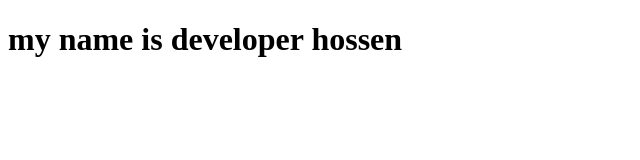
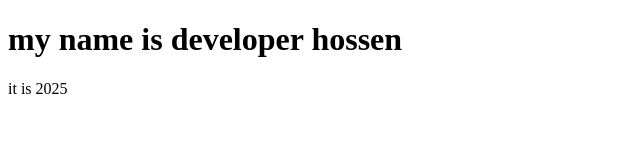
Before and after one commit to Md-SalmanHossen/github_practice, a plain HTML site: page practiceGit.html in a window 1280 px wide. Shown: the full height of the page, 0-640 px from the left. Drawn offline with Linux system fonts and the light colour scheme.

Commit message:
year mentioned

```diff
--- a/practiceGit.html
+++ b/practiceGit.html
@@ -7,5 +7,6 @@
 </head>
 <body>
    <h1>my name is developer hossen</h1>
+   <p>it is 2025</p>
 </body>
 </html>
```
